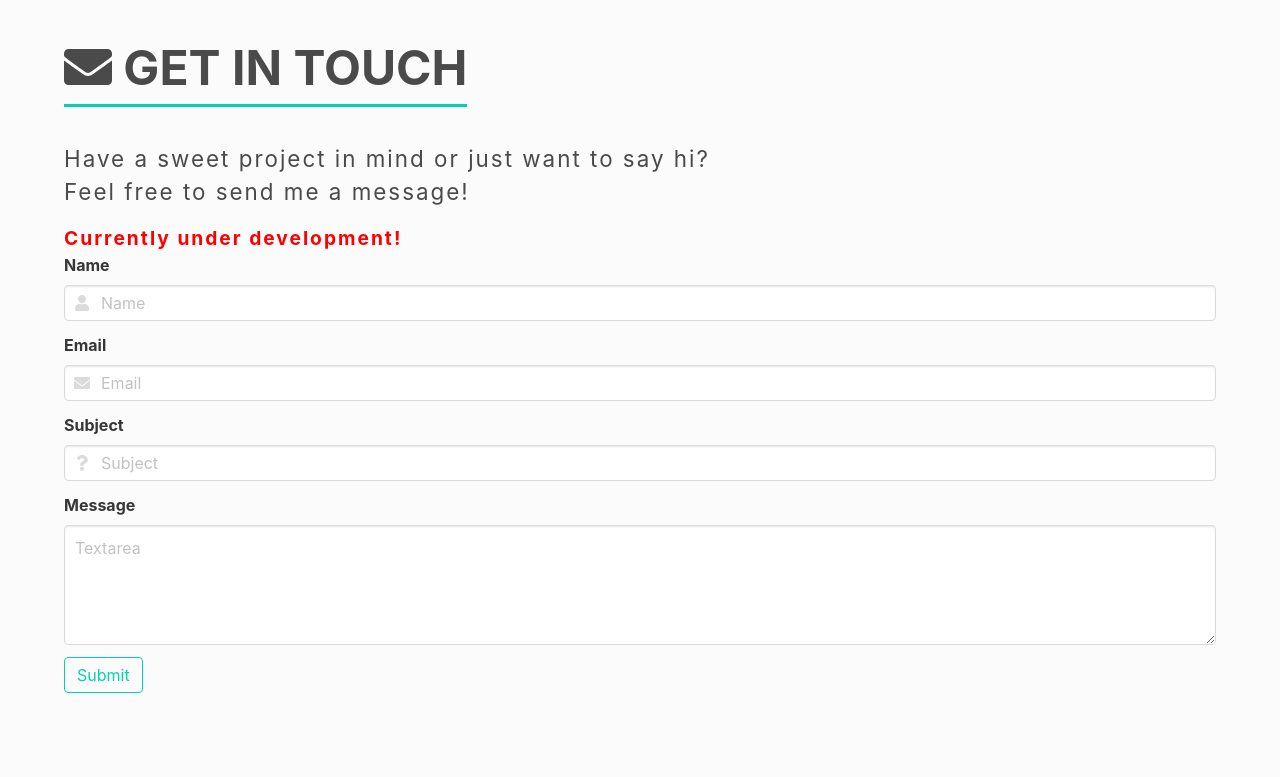
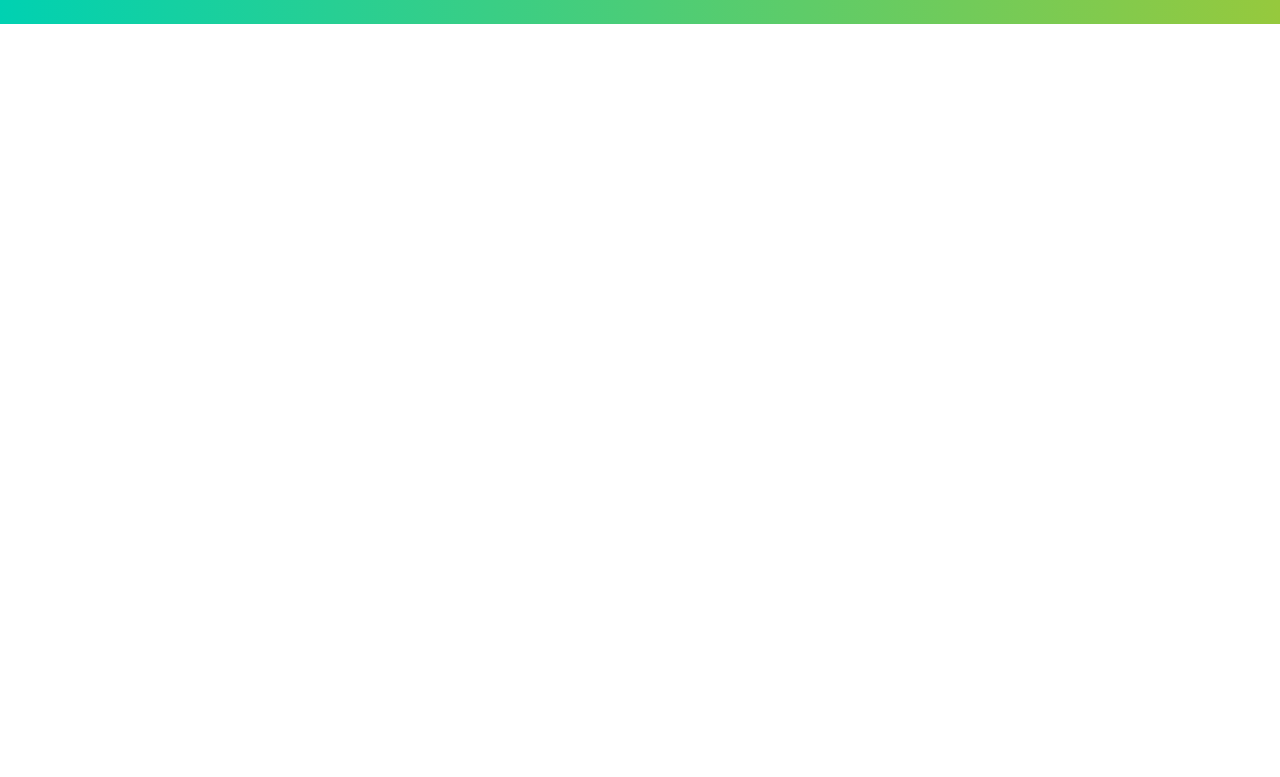
Before and after one commit to galElmalah/galElmalah.github.io, a website: page index.html in a window 1280 px wide. Shown: the part 4955-5732 px from the top of the page. After the commit the page ends 4979 px from the top, so only its background shows below. Drawn offline with nearby package versions, Linux system fonts and the light colour scheme.

Commit message:
comment the contact me section

```diff
--- a/index.html
+++ b/index.html
@@ -150,7 +150,7 @@
         </div>
     </section>
 
-    <section id="contact" name="contact">
+    <!-- <section id="contact" name="contact">
         <div class="container">
             <article>
                 <h1><i class="fas fa-envelope"></i> Get In Touch
@@ -159,7 +159,7 @@
                     Have a sweet project in mind or just want to say hi?<br> Feel free to send me a message!
                 </p>
                 <p><strong style="color: red">Currently under development!</strong></p>
-                <!-- start of contact form -->
+                start of contact form
                 <form id="contact-form">
                 <div class="field">
                     <label class="label">Name</label>
@@ -199,11 +199,10 @@
                 </div>
 
                 <button class="button is-primary is-outlined" type="submit">Submit</button>
-                <!-- end of contact form -->
                 </form>
             </article>
-        </div>
-    </section>
+            </div>
+    </section>-->
     <footer>
         <div class="container">
                 <p>
```
